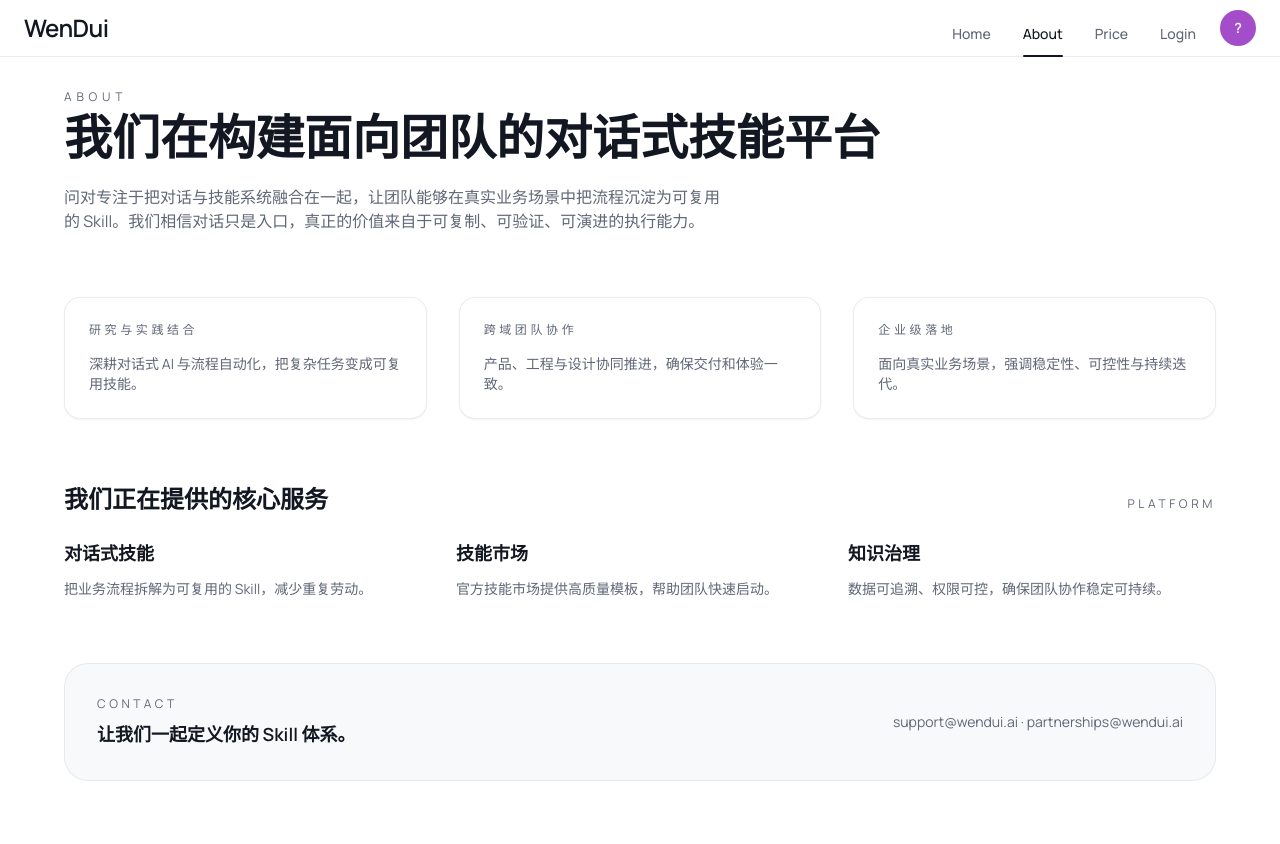
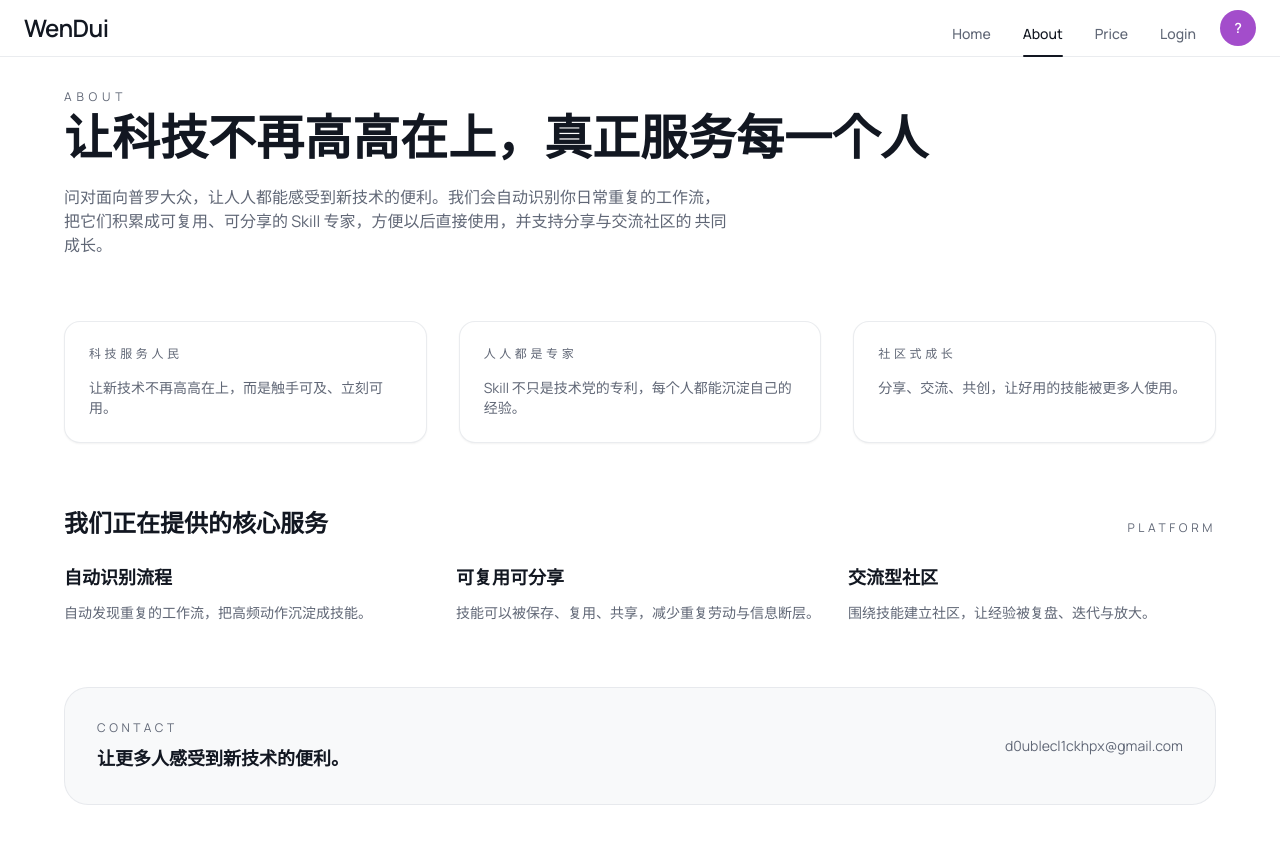
Before and after one commit to d0ublecl1ck/the-question, a React (Vite) app: page /about in a window 1280 px wide. Shown: the top 844 px of the page. Built offline with nearby package versions, Linux system fonts and the light colour scheme.

Commit message:
feat(about): align mission copy and contact

```diff
--- a/src/pages/AboutPage.tsx
+++ b/src/pages/AboutPage.tsx
@@ -1,30 +1,30 @@
 const highlights = [
   {
-    title: '研究与实践结合',
-    description: '深耕对话式 AI 与流程自动化，把复杂任务变成可复用技能。',
+    title: '科技服务人民',
+    description: '让新技术不再高高在上，而是触手可及、立刻可用。',
   },
   {
-    title: '跨域团队协作',
-    description: '产品、工程与设计协同推进，确保交付和体验一致。',
+    title: '人人都是专家',
+    description: 'Skill 不只是技术党的专利，每个人都能沉淀自己的经验。',
   },
   {
-    title: '企业级落地',
-    description: '面向真实业务场景，强调稳定性、可控性与持续迭代。',
+    title: '社区式成长',
+    description: '分享、交流、共创，让好用的技能被更多人使用。',
   },
 ]
 
 const pillars = [
   {
-    title: '对话式技能',
-    detail: '把业务流程拆解为可复用的 Skill，减少重复劳动。',
+    title: '自动识别流程',
+    detail: '自动发现重复的工作流，把高频动作沉淀成技能。',
   },
   {
-    title: '技能市场',
-    detail: '官方技能市场提供高质量模板，帮助团队快速启动。',
+    title: '可复用可分享',
+    detail: '技能可以被保存、复用、共享，减少重复劳动与信息断层。',
   },
   {
-    title: '知识治理',
-    detail: '数据可追溯、权限可控，确保团队协作稳定可持续。',
+    title: '交流型社区',
+    detail: '围绕技能建立社区，让经验被复盘、迭代与放大。',
   },
 ]
 
@@ -35,12 +35,13 @@ export default function AboutPage() {
         <div className="space-y-2">
           <p className="text-xs uppercase tracking-[0.4em] text-muted-foreground">About</p>
           <h1 className="text-4xl font-semibold leading-tight text-foreground sm:text-5xl">
-            我们在构建面向团队的对话式技能平台
+            让科技不再高高在上，真正服务每一个人
           </h1>
         </div>
         <p className="max-w-2xl text-base text-muted-foreground">
-          问对专注于把对话与技能系统融合在一起，让团队能够在真实业务场景中把流程沉淀为可复用
-          的 Skill。我们相信对话只是入口，真正的价值来自于可复制、可验证、可演进的执行能力。
+          问对面向普罗大众，让人人都能感受到新技术的便利。我们会自动识别你日常重复的工作流，
+          把它们积累成可复用、可分享的 Skill 专家，方便以后直接使用，并支持分享与交流社区的
+          共同成长。
         </p>
       </header>
 
@@ -74,9 +75,9 @@ export default function AboutPage() {
         <div className="flex flex-col gap-4 md:flex-row md:items-center md:justify-between">
           <div>
             <div className="text-xs uppercase tracking-[0.3em] text-muted-foreground">Contact</div>
-            <p className="mt-2 text-lg font-semibold text-foreground">让我们一起定义你的 Skill 体系。</p>
+            <p className="mt-2 text-lg font-semibold text-foreground">让更多人感受到新技术的便利。</p>
           </div>
-          <div className="text-sm text-muted-foreground">support@wendui.ai · partnerships@wendui.ai</div>
+          <div className="text-sm text-muted-foreground">d0ublecl1ckhpx@gmail.com</div>
         </div>
       </section>
     </section>
--- a/src/pages/LoginPage.tsx
+++ b/src/pages/LoginPage.tsx
@@ -88,7 +88,10 @@ export default function LoginPage() {
   }
 
   return (
-    <section className="flex min-h-screen items-center justify-center px-6">
+    <section
+      className="flex w-full flex-1 items-center justify-center px-6"
+      data-testid="login-page"
+    >
       <div className="w-full max-w-md text-center">
         <div className="flex flex-col items-center gap-3">
           <div className="flex h-16 w-16 items-center justify-center rounded-3xl bg-neutral-900 text-white">
```
Also changed, not shown: 2 other files (tests, documents, lock files or other folders).
